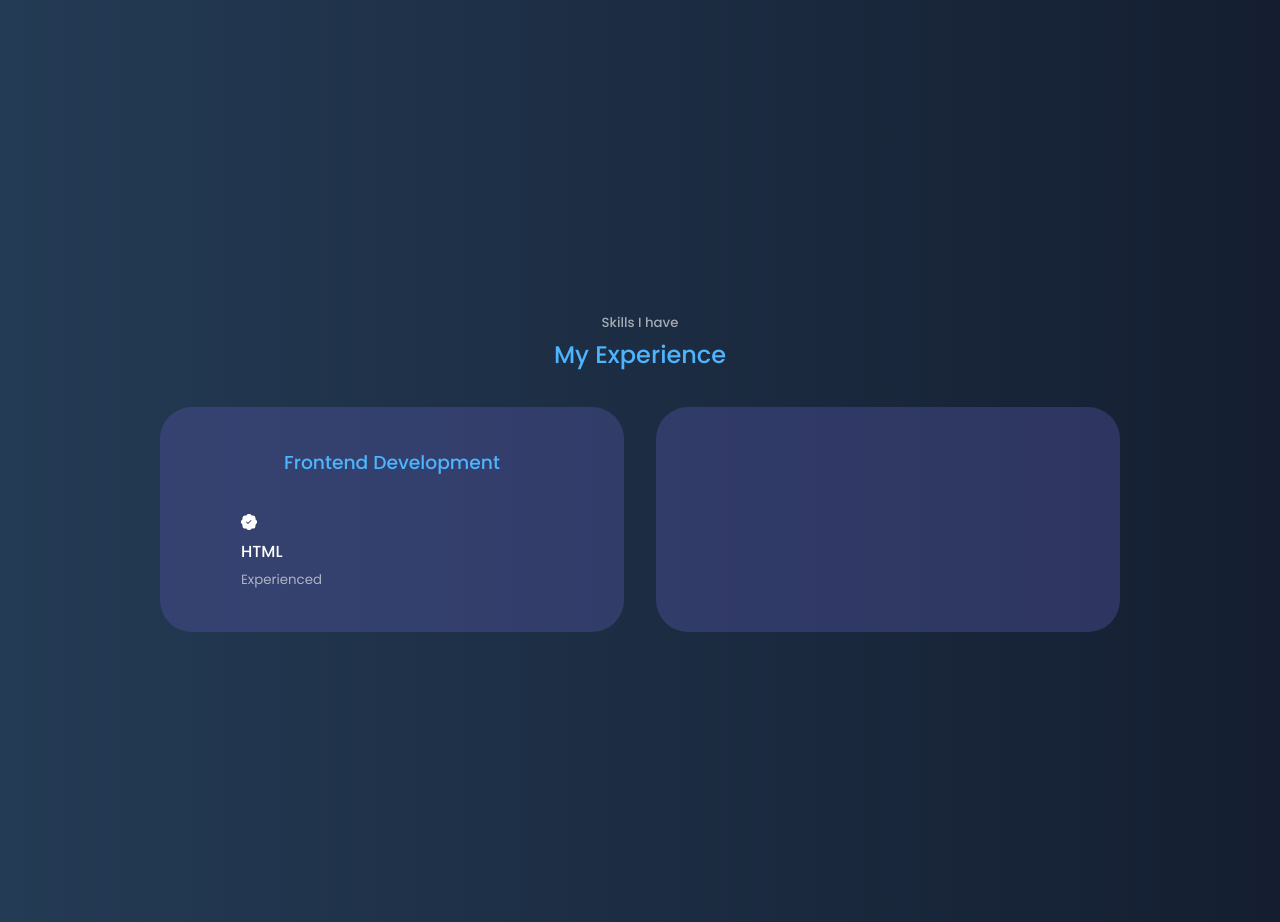
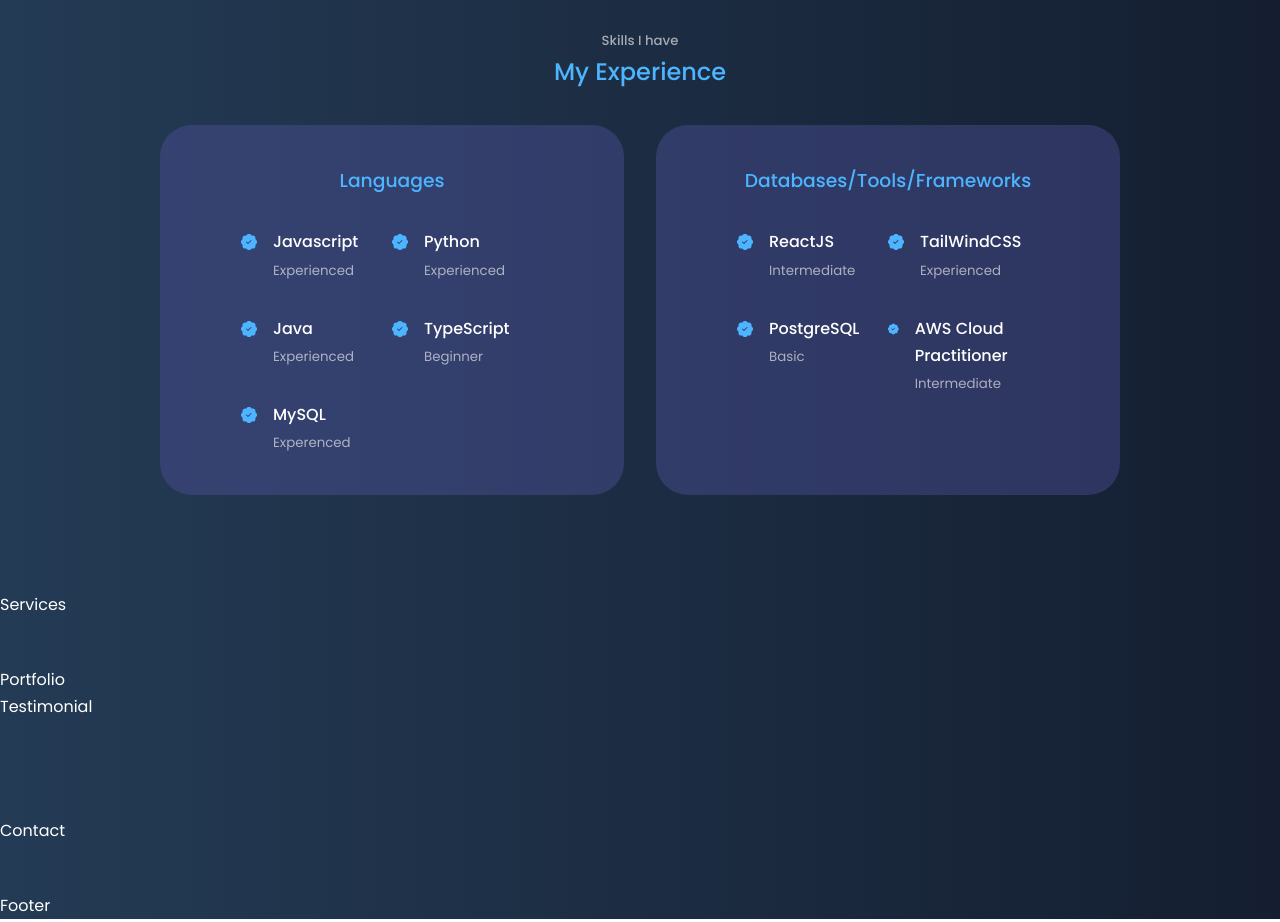
Before and after one commit to business-thiem/portfolio-site-v2, a React (Create React App) app: page / in a window 1280 px wide. Shown: the part 1640-2562 px from the top of the page. Built offline with nearby package versions, Linux system fonts and the light colour scheme.

Commit message:
fixed ms & sm typo in indexCss Experience complete

```diff
--- a/src/components/about/about.css
+++ b/src/components/about/about.css
@@ -52,7 +52,7 @@
     border-radius: 1rem;
     padding: 2rem;
     text-align: center;
-    transition: 1s;
+    transition: var(--box-animations);
 }
 
 .about__card:hover{
--- a/src/components/experience/Experience.jsx
+++ b/src/components/experience/Experience.jsx
@@ -10,19 +10,93 @@
 
 
       <div className="container experience__container">
-        <div className="experience__frontend">
-          <h3>Frontend Development</h3>
+
+        <div className="experience__languages">
+          <h3>Languages</h3>
           <div className="experience__content">
+
             <article className="experience__details">
-              <BsPatchCheckFill />
-              <h4>HTML</h4>
-              <small className="text-light">Experienced</small>
+              <BsPatchCheckFill className="experience__details-icon" />
+              <div>
+                <h4>Javascript</h4>
+                <small className="text-light">Experienced</small>
+              </div>
             </article>
+
+            <article className="experience__details">
+              <BsPatchCheckFill className="experience__details-icon" />
+              <div>
+                <h4>Python</h4>
+                <small className="text-light">Experienced</small>
+              </div>
+            </article>
+
+            <article className="experience__details">
+              <BsPatchCheckFill className="experience__details-icon" />
+              <div>
+                <h4>Java</h4>
+                <small className="text-light">Experienced</small>
+              </div>
+            </article>
+
+            <article className="experience__details">
+              <BsPatchCheckFill className="experience__details-icon" />
+              <div>
+                <h4>TypeScript</h4>
+                <small className="text-light">Beginner</small>
+              </div>
+            </article>
+
+            <article className="experience__details">
+              <BsPatchCheckFill className="experience__details-icon" />
+              <div>
+                <h4>MySQL</h4>
+                <small className="text-light">Experenced</small>
+              </div>
+            </article>
+
           </div>
-        </div>
-        <div className="experience__backend">
+        </div> {/* End of Languages list */}
 
-        </div>
+        <div className="experience__tools">
+          <h3>Databases/Tools/Frameworks</h3>
+          <div className="experience__content">
+
+          <article className="experience__details">
+              <BsPatchCheckFill className="experience__details-icon" />
+              <div>
+                <h4>ReactJS</h4>
+                <small className="text-light">Intermediate</small>
+              </div>
+            </article>
+
+            <article className="experience__details">
+              <BsPatchCheckFill className="experience__details-icon" />
+              <div>
+                <h4>TailWindCSS</h4>
+                <small className="text-light">Experienced</small>
+              </div>
+            </article>
+
+            <article className="experience__details">
+              <BsPatchCheckFill className="experience__details-icon" />
+              <div>
+                <h4>PostgreSQL</h4>
+                <small className="text-light">Basic</small>
+              </div>
+            </article>
+
+            <article className="experience__details">
+              <BsPatchCheckFill className="experience__details-icon" />
+              <div>
+                <h4>AWS Cloud Practitioner</h4>
+                <small className="text-light">Intermediate</small>
+              </div>
+            </article>
+
+          </div>
+        </div> {/* End of Tools List */}
+
       </div>
     </section>
   )
--- a/src/components/experience/experience.css
+++ b/src/components/experience/experience.css
@@ -24,3 +24,48 @@
     margin-bottom: 2rem;
     color: var(--color-primary);
 }
+
+.experience__content{
+    display:grid;
+    grid-template-columns: 1fr 1fr;
+    row-gap: 2rem;
+}
+
+.experience__details{
+    display:flex;
+    gap:1rem;
+}
+
+.experience__details-icon{
+    margin-top: 6px;
+    color: var(--color-primary);
+}
+
+
+/* ================= MEDIA QUERIES (MEDIUM DEVICES) ================= */
+@media screen and (max-width: 1024px){
+    .experience__container{
+        grid-template-columns: 1fr;
+    }
+    .experience__container > div{
+        width:80%;
+        padding: 2rem;
+        margin: 0 auto;
+    }
+    .experience__content{
+        padding: 1rem;
+    }
+}
+
+
+/* ================= MEDIA QUERIES (SMALL DEVICES) ================= */
+@media screen and (max-width: 600px){
+    .experience__container{
+        gap: 1rem;
+    }
+
+    .experience__container > div{
+        width:100%;
+        padding: 2rem 1rem;
+    }
+}
--- a/src/components/header/header.css
+++ b/src/components/header/header.css
@@ -67,7 +67,7 @@
 @media screen and (max-width: 1024px){
     header{
         width:90%;
-        height: 100vh;
+        /* height: 100vh; */
         margin:0 auto 3rem;
     }
     section{
@@ -80,13 +80,17 @@
 @media screen and (max-width: 600px){
     header{
         width:80%;
-        height:100vh;
+        /* height:100vh; */
         margin:0 auto 3rem;
     }
 
     .header__socials,.scroll__down{
         /* hides scroll and social icons on phones */
         display:none;
+    }
 
+    .profilePic{
+        margin:3rem auto 1rem;
+        width: 20rem;
     }
 }
--- a/src/index.css
+++ b/src/index.css
@@ -20,10 +20,11 @@
     --color-light: rgba(255,255,255,0.6);
 
     --transition: all 400ms ease;
+    --box-animations: all 1s ease;
 
     --container-width-lg: 75%;
     --container-width-md: 86%;
-    --container-width-ms: 90%;
+    --container-width-sm: 90%;
 }
 
 html{
@@ -63,7 +64,6 @@
 
 section{
     margin-top: 8rem;
-    height: 120vh;
 }
 
 section > h2, section > h5, section > h6{
```
